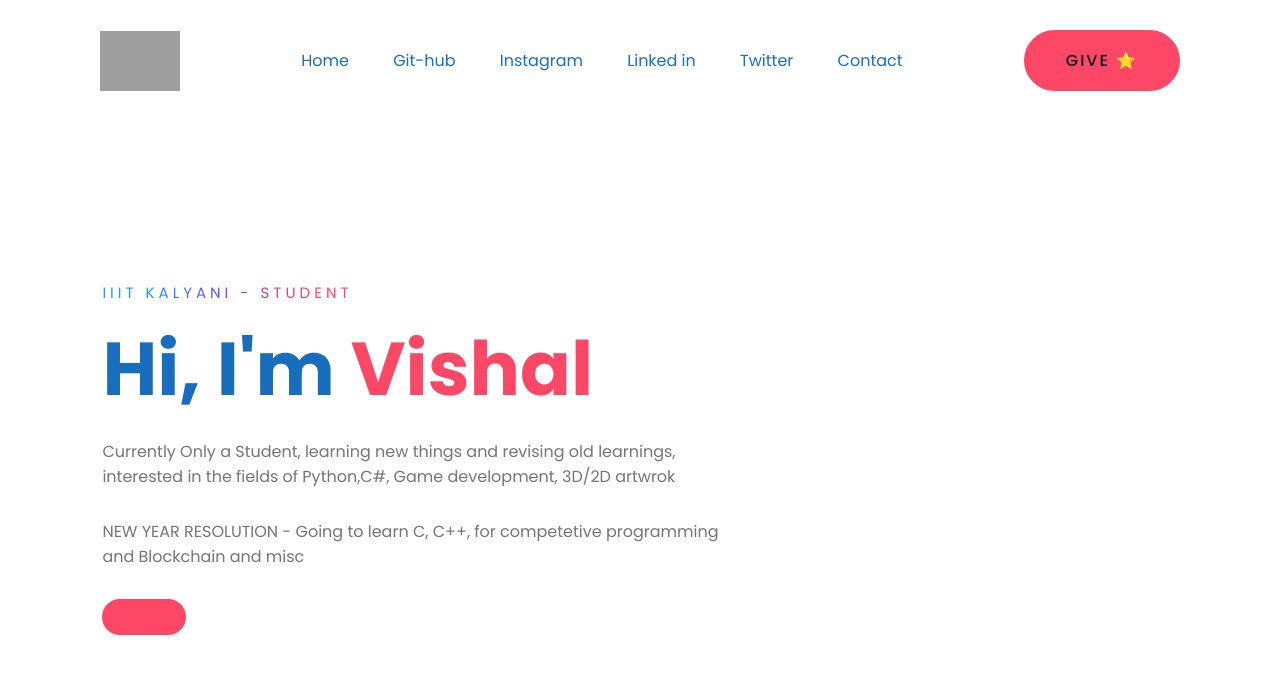
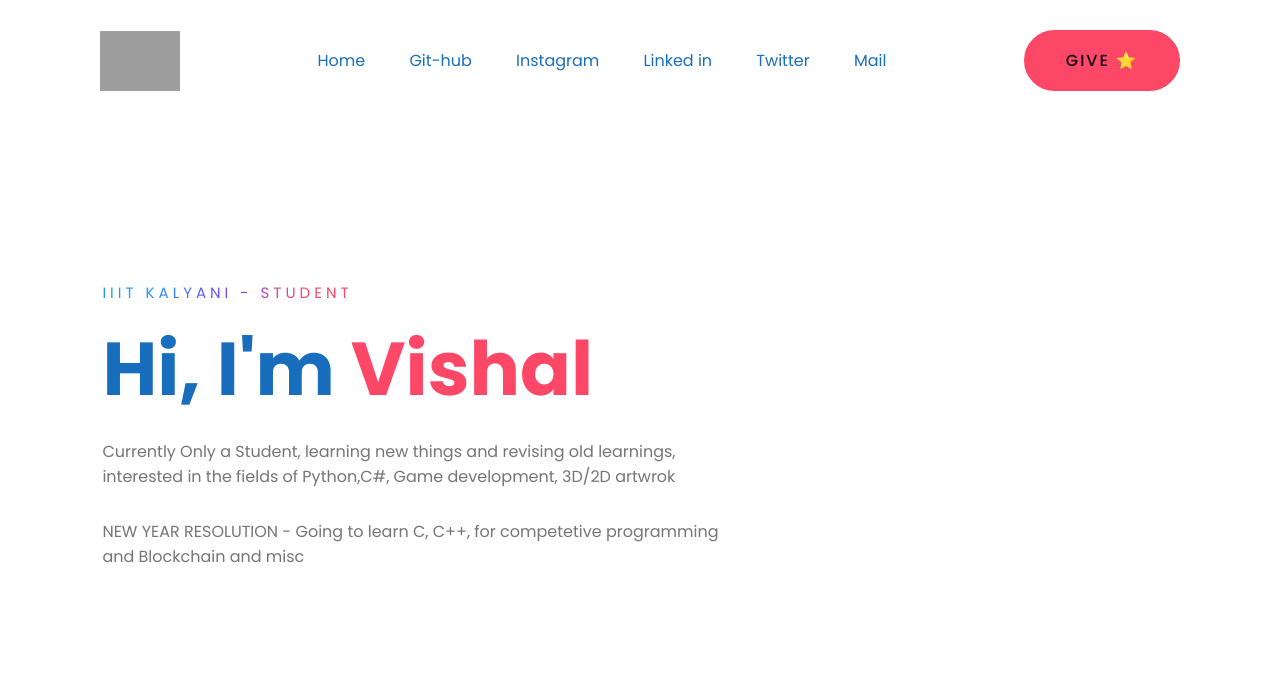
Before and after one commit to GDSC-IIIT-Kalyani/Student-Portfolio, a plain HTML site: page index.html in a window 1280 px wide. Shown: the top 674 px of the page. Drawn offline with Linux system fonts and the light colour scheme; grey boxes are pictures that could not be loaded.

Commit message:
Update index.html

```diff
--- a/index.html
+++ b/index.html
@@ -15,10 +15,10 @@
             <ul>
                 <li><a href="#">Home</a></li>
                 <li><a href="https://github.com/vishalkashyap09">Git-hub</a></li>
-                <li><a href="#">Instagram</a></li>
+                <li><a href="https://www.instagram.com/vishukashyap09/">Instagram</a></li>
                 <li><a href="https://www.linkedin.com/in/vishal-kashyap-1a88951a3/">Linked in</a></li>
                 <li><a href="https://twitter.com/09_vishu">Twitter</a></li>
-                <li><a href="#">Contact</a></li>
+                <li><a href="mailto:vishukashyap0901@gmail.com">Mail</a></li>
             </ul>
             <a href="https://github.com/vishalkashyap09/vishalkashyap09.github.io" class="btn">give ⭐</a>
         </nav>
@@ -28,7 +28,7 @@
             <h1> Hi, I'm <span>Vishal</span></h1>
             <p>Currently Only a Student, learning new things and revising old learnings, interested in the fields of Python,C#, Game development, 3D/2D artwrok </p>
             <p>NEW YEAR RESOLUTION - Going to learn C, C++, for competetive programming and Blockchain and misc </p>
-            <a href="" class="btn"></a>
+
         </div>
     </div>
 
```
